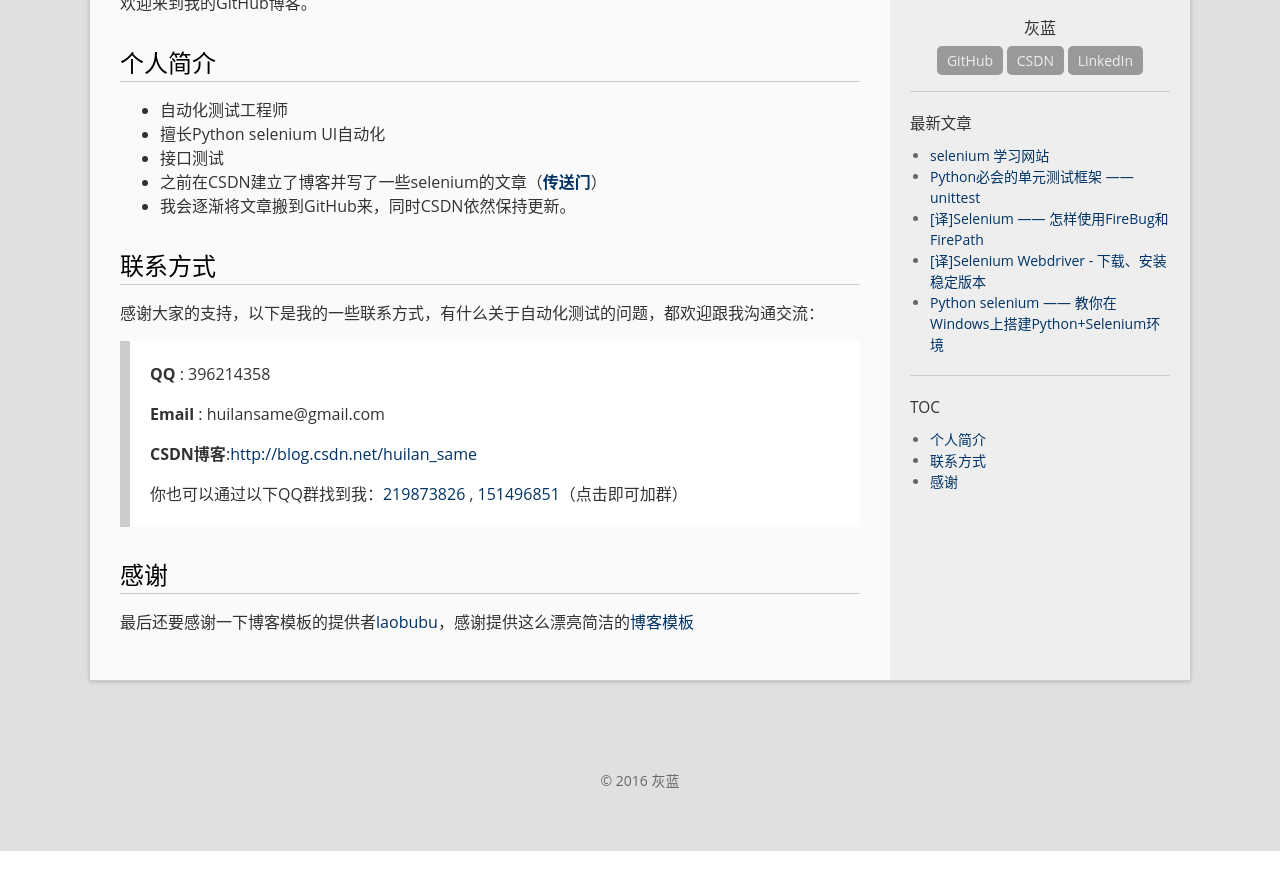
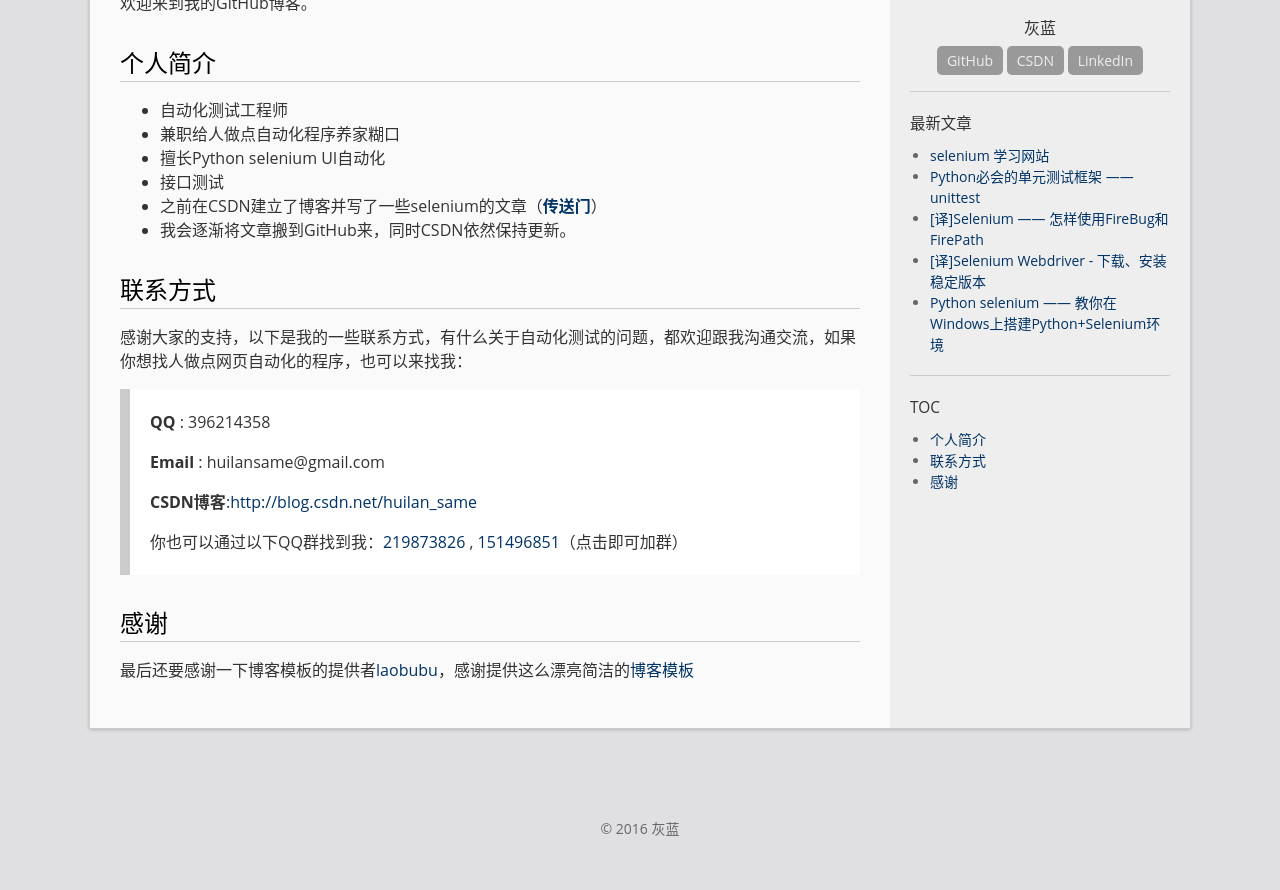
Before and after one commit to huilansame/huilansame.github.io, a Jekyll site: the page built from about.md, in a window 1280 px wide, cut to the strip 309-1208 px from the top of the page. Shown: the top 890 px of the strip. Built offline with Jekyll 4.4.1, drawn with Linux system fonts in a browser that asks for light colours; before the commit the page ends 1160 px from its top, so only the background shows below that.

Commit message:
修改about

```diff
--- a/_config.yml
+++ b/_config.yml
@@ -10,7 +10,7 @@ description: >
 # email: 396214358@qq.com
 author: 灰蓝
 avatar: "http://avatar.csdn.net/6/5/E/1_huilan_same.jpg"
-profile: 自动化测试工程师
+profile: 自动化测试工程师/兼职给人写点网页自动化
 #twitter_username: twitter_username
 github_username:  huilansame
 csdn: huilan_same
--- a/about.md
+++ b/about.md
@@ -11,6 +11,7 @@ nocomments: true
 ## 个人简介
 
 - 自动化测试工程师
+- 兼职给人做点自动化程序养家糊口
 - 擅长Python selenium UI自动化
 - 接口测试
 - 之前在CSDN建立了博客并写了一些selenium的文章（**[传送门](http://blog.csdn.net/huilan_same)**）
@@ -18,7 +19,7 @@ nocomments: true
 
 ## 联系方式
 
-感谢大家的支持，以下是我的一些联系方式，有什么关于自动化测试的问题，都欢迎跟我沟通交流：
+感谢大家的支持，以下是我的一些联系方式，有什么关于自动化测试的问题，都欢迎跟我沟通交流，如果你想找人做点网页自动化的程序，也可以来找我：
 
 > **QQ** : 396214358
 >
```
Also changed, not shown: README.md.
